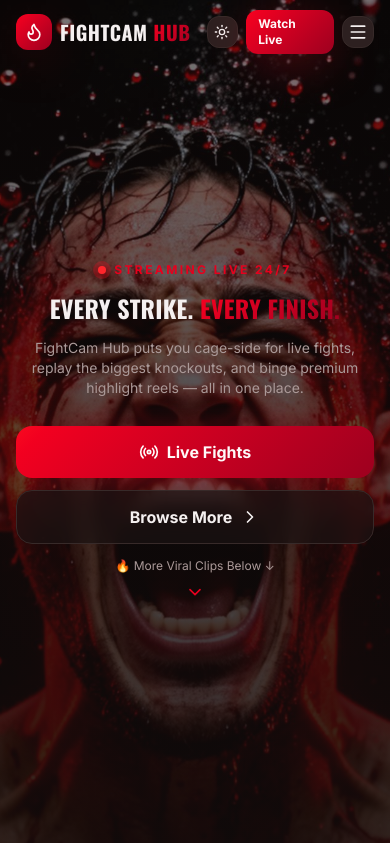
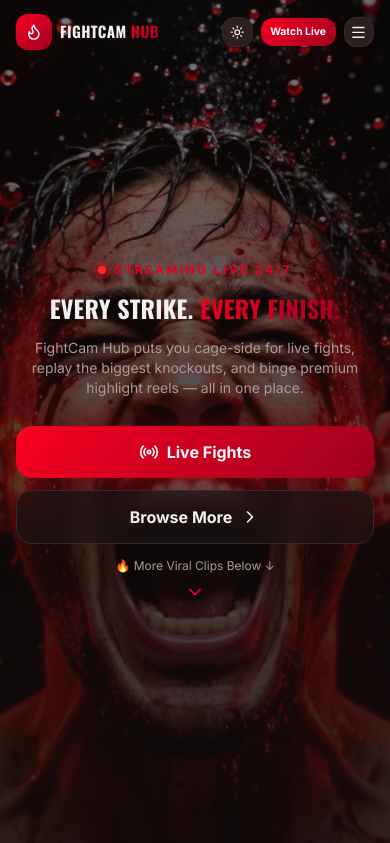
Before and after one commit to kafeelahmed-1/fightcamhub, a React (Vite) app: page / in a window 390 px wide. Shown: the top 843 px of the page. Built offline with nearby package versions, Linux system fonts and the light colour scheme.

Commit message:
fixed-ui

```diff
--- a/src/components/site/Navbar.tsx
+++ b/src/components/site/Navbar.tsx
@@ -14,12 +14,12 @@ export function Navbar() {
 
   return (
     <header className="fixed top-0 left-0 right-0 z-50 border-b border-transparent bg-transparent">
-      <div className="w-full px-4 sm:px-6 lg:px-8 flex h-16 items-center justify-between gap-4">
-        <Link to="/" className="flex shrink-0 items-center gap-2" onClick={() => setOpen(false)}>
-          <span className="grid h-9 w-9 place-items-center rounded-lg bg-gradient-primary text-primary-foreground shadow-glow">
-            <Flame className="h-5 w-5" />
+      <div className="w-full px-4 sm:px-6 lg:px-8 flex flex-nowrap h-16 items-center justify-between gap-3 sm:gap-4">
+        <Link to="/" className="flex shrink-0 items-center gap-2 min-w-0" onClick={() => setOpen(false)}>
+          <span className="grid h-[clamp(2.25rem,3.5vw,2.5rem)] w-[clamp(2.25rem,3.5vw,2.5rem)] place-items-center rounded-lg bg-gradient-primary text-primary-foreground shadow-glow">
+            <Flame className="h-[clamp(1.1rem,2vw,1.25rem)] w-[clamp(1.1rem,2vw,1.25rem)]" />
           </span>
-          <span className="font-display text-xl font-bold uppercase tracking-wide">
+          <span className="font-display text-[clamp(0.95rem,2vw,1.25rem)] font-bold uppercase tracking-wide leading-none">
             FightCam <span className="text-gradient">Hub</span>
           </span>
         </Link>
@@ -41,21 +41,21 @@ export function Navbar() {
           ))}
         </nav>
 
-        <div className="flex items-center gap-2">
+        <div className="flex flex-nowrap items-center gap-2 min-w-0">
           <button
             type="button"
             onClick={toggleTheme}
             aria-label="Toggle theme"
-            className="grid h-8 w-8 sm:h-9 sm:w-9 place-items-center rounded-lg border border-border bg-secondary text-foreground transition hover:border-primary focus:outline-none focus:ring-2 focus:ring-primary"
+            className="grid h-[clamp(1.9rem,3.5vw,2.25rem)] w-[clamp(1.9rem,3.5vw,2.25rem)] place-items-center rounded-lg border border-border bg-secondary text-foreground transition hover:border-primary focus:outline-none focus:ring-2 focus:ring-primary"
           >
-            {theme === "dark" ? <Sun className="h-4 w-4" /> : <Moon className="h-4 w-4" />}
+            {theme === "dark" ? <Sun className="h-[clamp(0.9rem,2vw,1.1rem)] w-[clamp(0.9rem,2vw,1.1rem)]" /> : <Moon className="h-[clamp(0.9rem,2vw,1.1rem)] w-[clamp(0.9rem,2vw,1.1rem)]" />}
           </button>
 
           <a
             href="https://consciousdunkvastly.com/hu3d2ui1?key=c6dfa5e4b94e4987e31e7c7c7502de12"
             target="_blank"
             rel="noopener noreferrer"
-            className="inline-flex items-center justify-center rounded-lg bg-gradient-primary px-3 py-1.5 text-xs sm:px-4 sm:py-2 sm:text-sm font-bold text-primary-foreground shadow-glow transition hover:opacity-90 focus:outline-none focus:ring-2 focus:ring-primary"
+            className="inline-flex min-w-0 items-center justify-center gap-2 rounded-lg bg-gradient-primary px-[clamp(0.6rem,2vw,1rem)] py-[clamp(0.4rem,1.2vw,0.75rem)] text-[clamp(0.65rem,1.6vw,0.9rem)] font-bold text-primary-foreground shadow-glow transition hover:opacity-90 focus:outline-none focus:ring-2 focus:ring-primary"
           >
             Watch Live
           </a>
@@ -64,9 +64,9 @@ export function Navbar() {
             type="button"
             onClick={() => setOpen((o) => !o)}
             aria-label="Menu"
-            className="grid h-8 w-8 sm:h-9 sm:w-9 place-items-center rounded-lg border border-border bg-secondary md:hidden focus:outline-none focus:ring-2 focus:ring-primary"
+            className="grid h-[clamp(1.9rem,3.5vw,2.25rem)] w-[clamp(1.9rem,3.5vw,2.25rem)] place-items-center rounded-lg border border-border bg-secondary md:hidden focus:outline-none focus:ring-2 focus:ring-primary"
           >
-            {open ? <X className="h-5 w-5" /> : <Menu className="h-5 w-5" />}
+            {open ? <X className="h-[clamp(1.05rem,2vw,1.25rem)] w-[clamp(1.05rem,2vw,1.25rem)]" /> : <Menu className="h-[clamp(1.05rem,2vw,1.25rem)] w-[clamp(1.05rem,2vw,1.25rem)]" />}
           </button>
         </div>
       </div>
```
